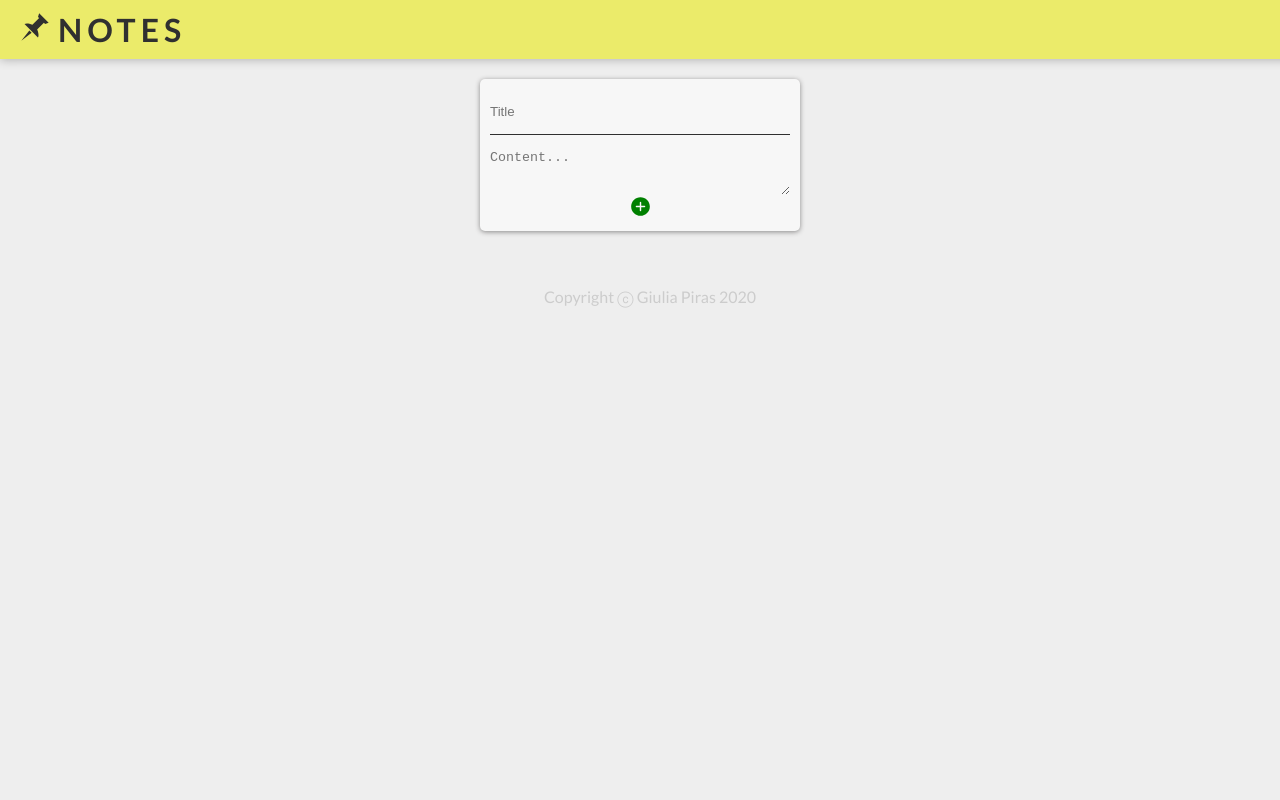
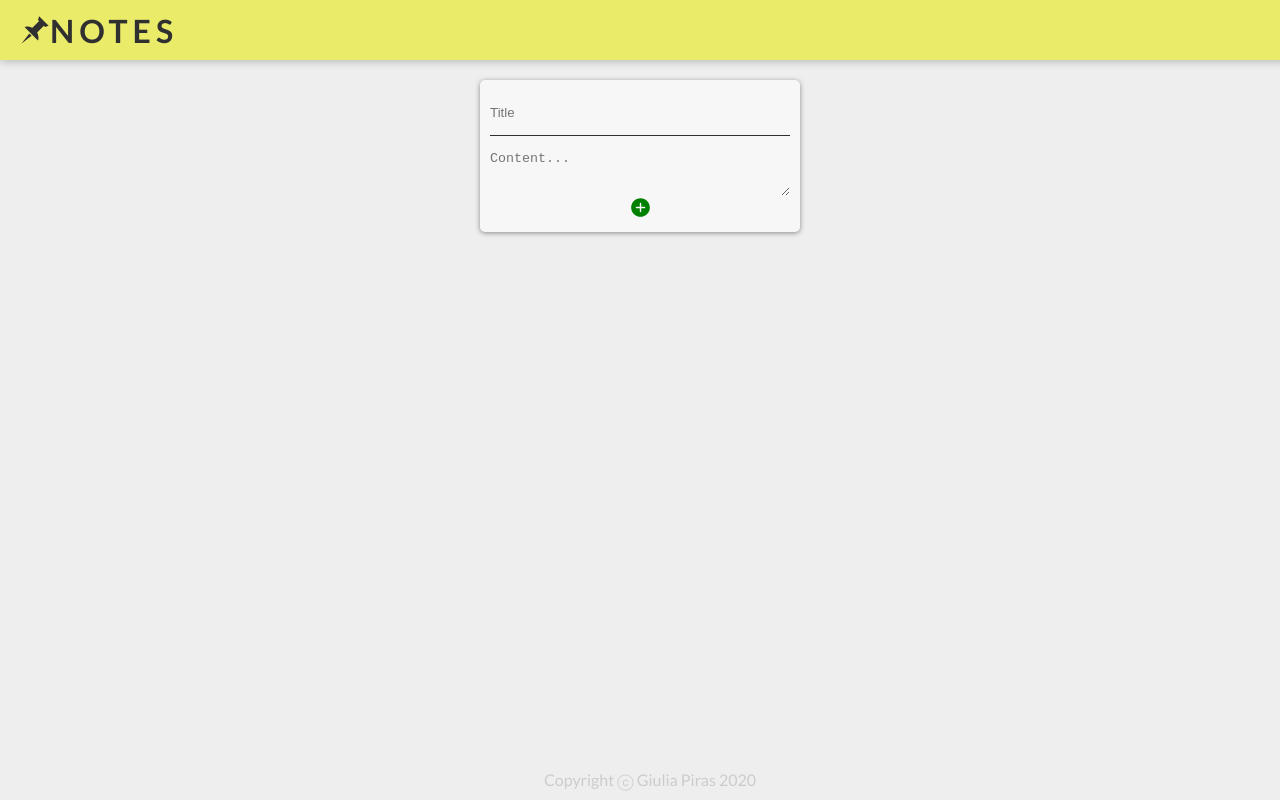
Before and after one commit to giuliap87/sticky-notes-project, a React (Create React App) app: page / in a window 1280 px wide. Built offline with nearby package versions, Linux system fonts and the light colour scheme.

Commit message:
changed header and footer height from vh to px, added overflow hidden and min height to app container

```diff
--- a/src/App.css
+++ b/src/App.css
@@ -1,5 +1,6 @@
 .App {
   text-align: center;
   position: relative;
-  min-height: 97vh;
+  min-height: 100vh;
+  overflow: hidden;
 }
--- a/src/components/Board/Board.css
+++ b/src/components/Board/Board.css
@@ -1,11 +1,12 @@
 .Board {
   display: flex;
   flex-direction: column;
-  padding-bottom: 3vh;
+  min-height: calc(100vh - 60px); /* heade + footer */
 }
 
 .Board-notes-container {
   display: flex;
   flex-wrap: wrap;
   justify-content: center;
+  padding-bottom: 20px;
 }
--- a/src/components/Footer/Footer.css
+++ b/src/components/Footer/Footer.css
@@ -1,8 +1,10 @@
 .Footer {
   position: absolute;
+  bottom: 0;
   width: 100%;
-  height: 3vh;
-  margin: 10px;
+  height: 20px;
+  line-height: 20px;
+  padding: 10px;
 
   display: flex;
   justify-content: center;
--- a/src/components/Header/Header.css
+++ b/src/components/Header/Header.css
@@ -1,4 +1,8 @@
 .Header {
+  height: 40px;
+  display: flex;
+  align-items: center;
+
   background-color: rgb(235, 235, 106);
   padding: 10px;
   box-shadow: 0 0 10px 0 rgba(0, 0, 0, 0.3);
```
